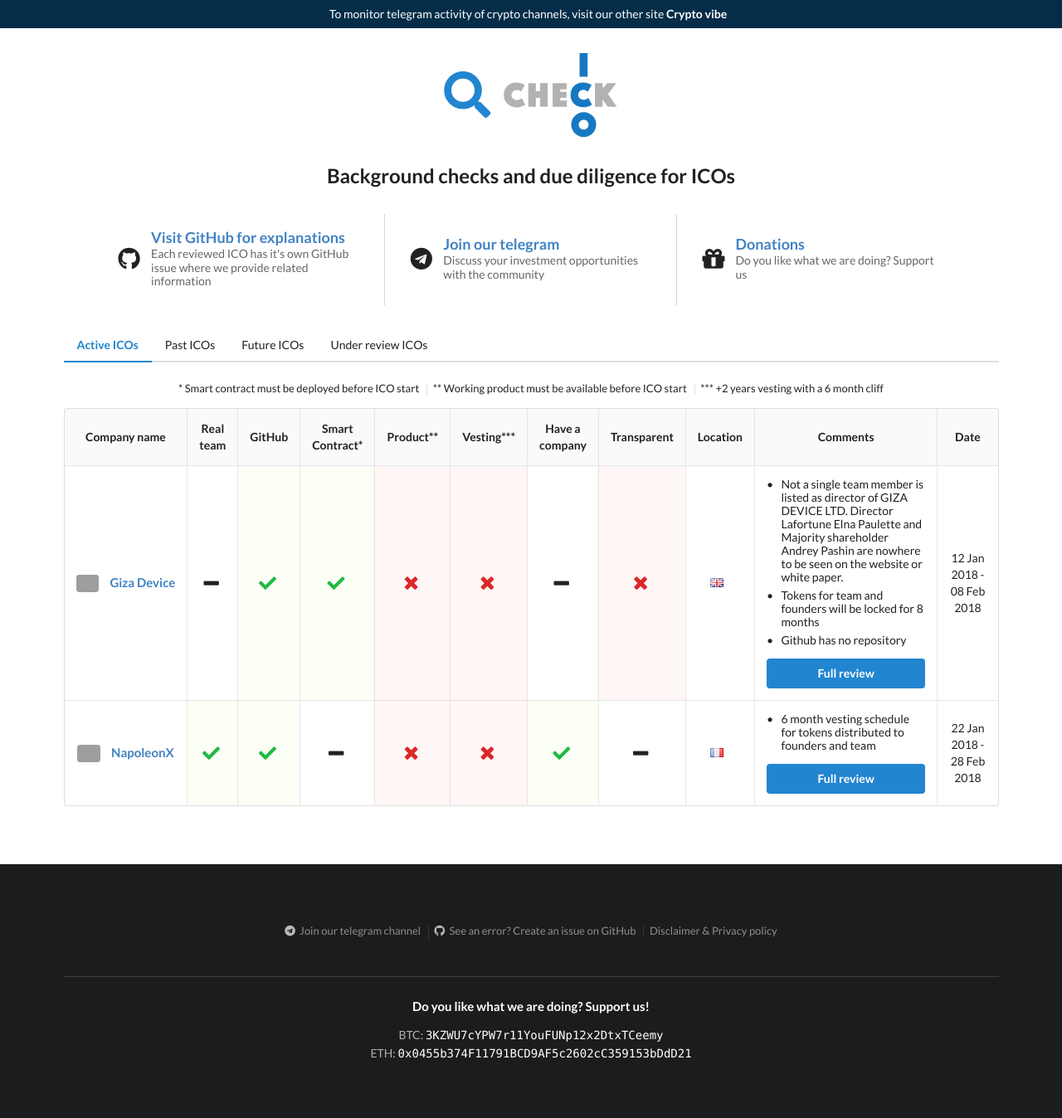
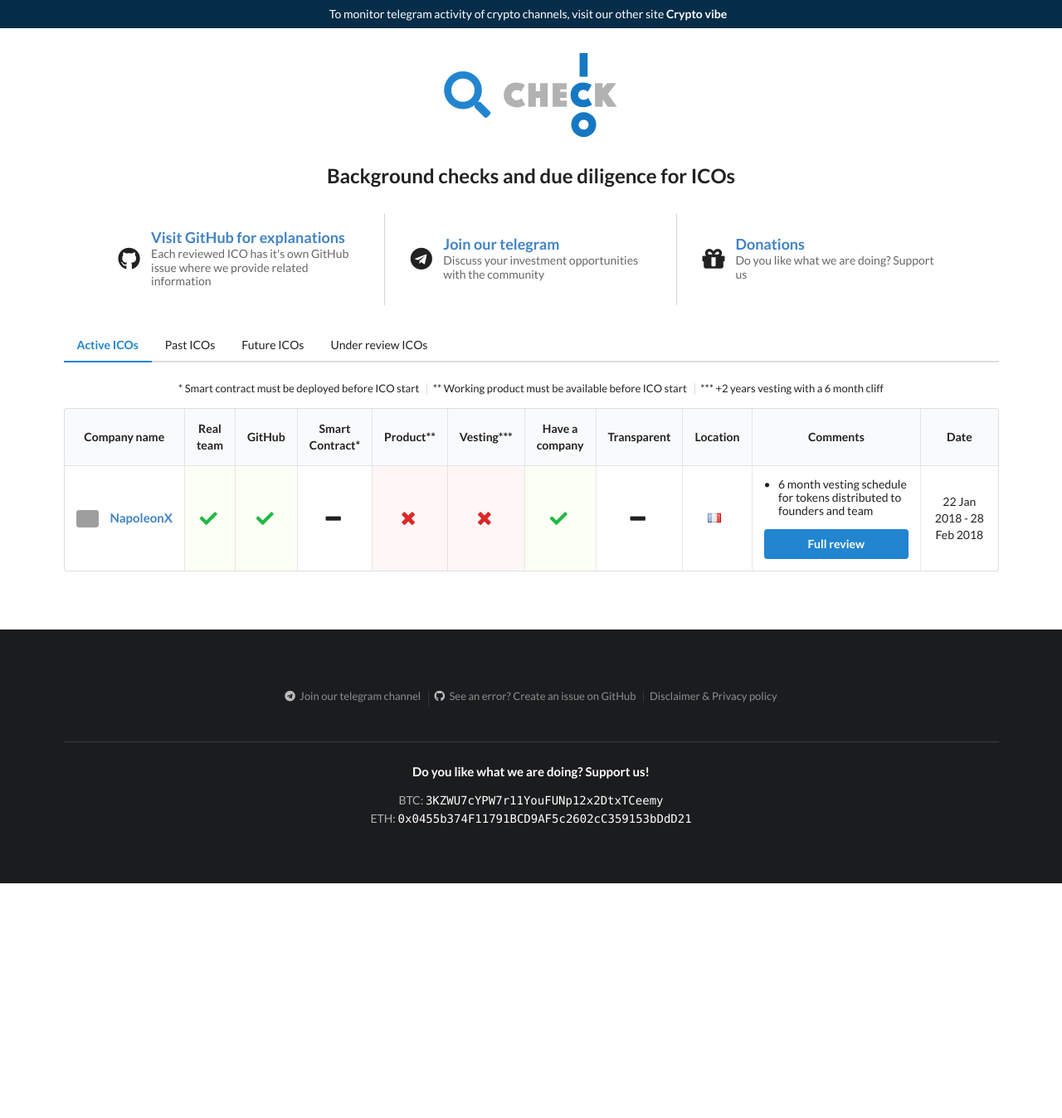
Before and after one commit to ico-check/ico-check, a Jekyll site: the page built from index.md, in a window 1280 px wide. Shown: the whole page at 83% size. Built offline with Jekyll 4.4.1, drawn with Linux system fonts in a browser that asks for light colours; nearby versions of some CDN libraries; after the commit the page ends 1065 px from its top, so only the background shows below that; grey boxes are pictures that could not be loaded.

Commit message:
30-gizadevice-ico-check
Moving Giza Device to past ICOs

```diff
--- a/_data/active-icos.yml
+++ b/_data/active-icos.yml
@@ -1,24 +1,4 @@
 # For country names specify full name. All values available here: https://semantic-ui.com/elements/flag.html
-- name: Giza Device
-  image: https://i.imgur.com/7xNufAl.jpg
-  url: https://www.gizadevice.com/
-  real_team:
-  github: true
-  smart_contract: true
-  product: false
-  min_vesting: false
-  have_company:
-  transparent: false
-  location: United Kingdom
-  comments:
-    - content: Not a single team member is listed as director of GIZA DEVICE LTD. Director Lafortune Elna Paulette and Majority shareholder Andrey Pashin are nowhere to be seen on the website or white paper.
-    - content: Tokens for team and founders will be locked for 8 months
-    - content: Github has no repository
-  ico_start_date: 2018-01-12T11:00:00Z
-  ico_end_date: 2018-02-08T11:00:00Z
-  safe: false
-  issue_url: https://github.com/ico-check/ico-check/issues/38
-
 - name: NapoleonX
   image: https://i.imgur.com/Hruaqkl.png
   url: https://www.napoleonx.ai/
```
